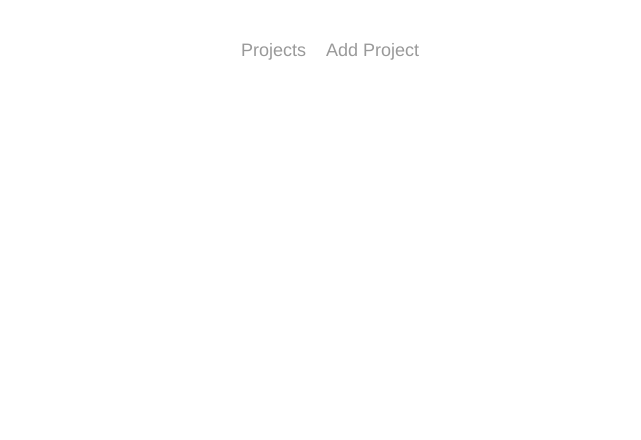
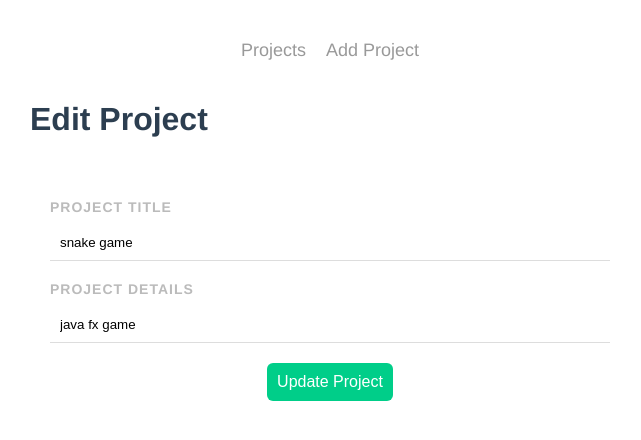
Before and after one commit to gloriabee/project_planner, a Vue app: page /editProject/5 in a window 1280 px wide. Before the commit this address had no page. Shown: the top 440 px of the page, without its empty margins (310-951 px from the left). Built offline with nearby package versions, Linux system fonts and the light colour scheme; data requests are answered from the project's data file; the HTML template or start-up script is replaced by a standard one.

Commit message:
edit project feature

```diff
--- a/database/db.json
+++ b/database/db.json
@@ -2,8 +2,8 @@
   "projects": [
     {
       "id": 5,
-      "title": "project title 3",
-      "detail": "project detail 3",
+      "title": "snake game",
+      "detail": "java fx game",
       "complete": true
     },
     {
@@ -11,6 +11,12 @@
       "detail": "create the planner folder for your projects",
       "complete": true,
       "id": 7
+    },
+    {
+      "title": "mario game",
+      "detail": "mario using javafx",
+      "complete": false,
+      "id": 8
     }
   ]
 }
--- a/src/components/SingleProject.vue
+++ b/src/components/SingleProject.vue
@@ -7,8 +7,12 @@
 
         <div>
 
-            <span class="material-icons" @click="deleteProject()"> delete </span>
-            <span class="material-icons">edit </span>
+            <span class="material-icons" @click="deleteProject"> delete </span>
+
+            <router-link :to="{name:'EditProject',params:{id:project.id}}">
+              <span class="material-icons">edit </span>
+            </router-link>
+
             <span class="material-icons" @click="completeProject"> check </span>
         </div>
     </div>
--- a/src/router/index.js
+++ b/src/router/index.js
@@ -1,6 +1,7 @@
 import { createRouter, createWebHistory } from 'vue-router'
 import HomeView from '../views/HomeView.vue'
 import AddProject from '../views/AddProject.vue'
+import EditProject from '../views/EditProject.vue'
 
 const routes = [
   {
@@ -12,7 +13,13 @@
     path: '/addProject',
     name: 'AddProject',
     component: AddProject
-  }
+  },
+  {
+    path: '/editProject/:id',
+    name: 'EditProject',
+    component: EditProject,
+    props:true
+  },
 
 ]
 
--- /dev/null
+++ b/src/views/EditProject.vue
@@ -0,0 +1,66 @@
+<template>
+  <h1>Edit Project</h1>
+
+  <form @submit.prevent="addProject">
+    <label for="title">Project Title</label>
+    <input type="text" v-model="title">
+
+    <label for="details">Project Details</label>
+    <input type="text" v-model="detail">
+
+    <button @click="updateProject">Update Project</button>
+
+  </form>
+</template>
+
+<script>
+export default {
+    props:["id"],
+    data(){
+        return{
+            title:"",
+            detail:""
+        }
+    },
+    mounted(){
+        fetch('http://localhost:3000/projects/'+this.id)
+        .then((res)=>{
+            return res.json()
+        })
+        .then((datas)=>{
+            this.title=datas.title
+            this.detail=datas.detail
+        })
+        .catch((err)=>{
+            console.log(err);
+        })
+    },
+    methods:{
+        updateProject(){
+            fetch('http://localhost:3000/projects/'+this.id,{
+                method:"PATCH",
+                headers:{
+                    "Content-type":"application/json"
+                },
+                body:JSON.stringify(
+                    {
+                        title:this.title,
+                        detail:this.detail
+                    }
+                )
+
+            })
+        .then(()=>{
+            this.$router.push("/")
+        })
+        .catch((err)=>{
+            console.log(err);
+        })
+    }
+}
+}
+</script>
+
+<style>
+
+</style>
```
